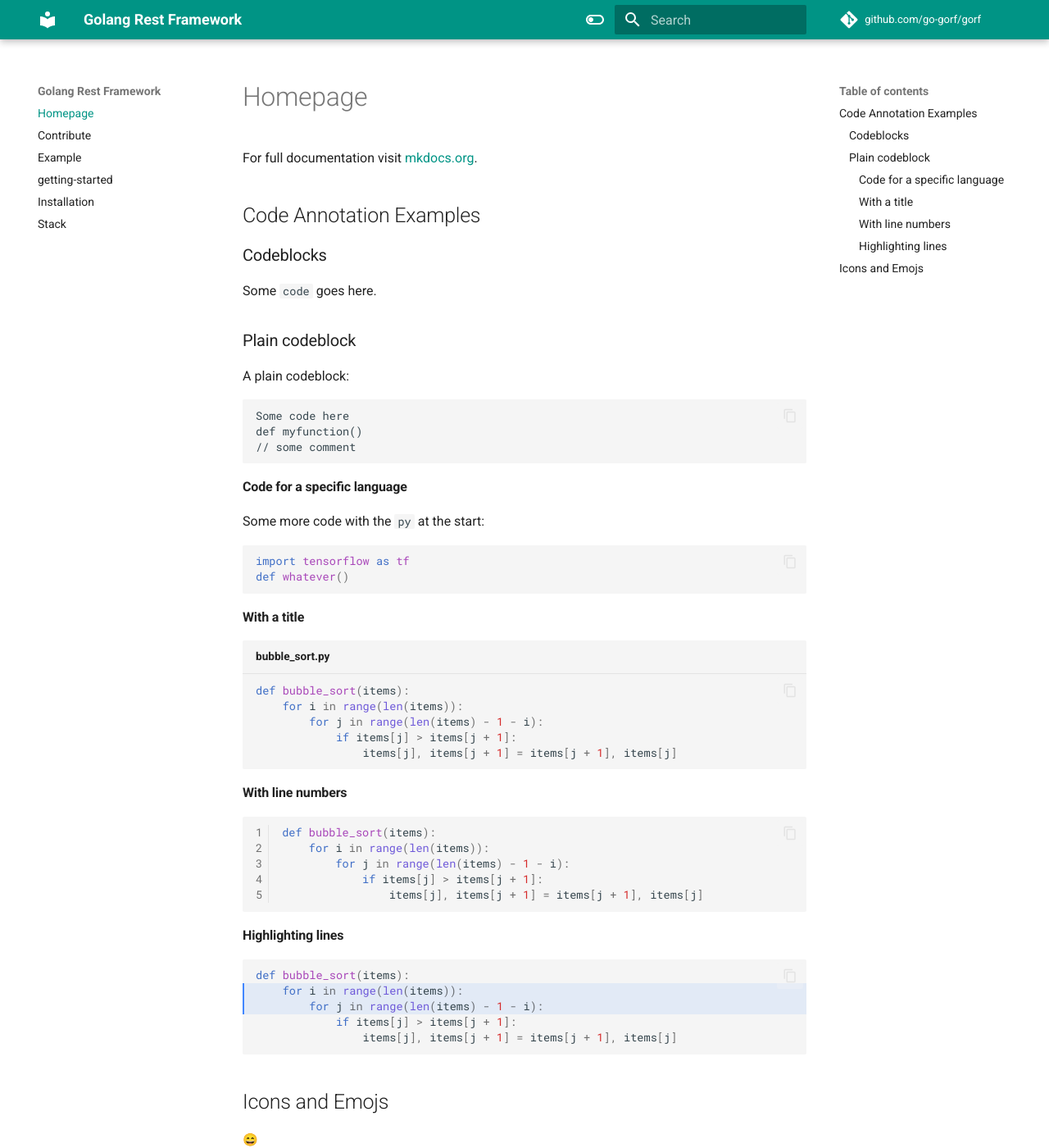
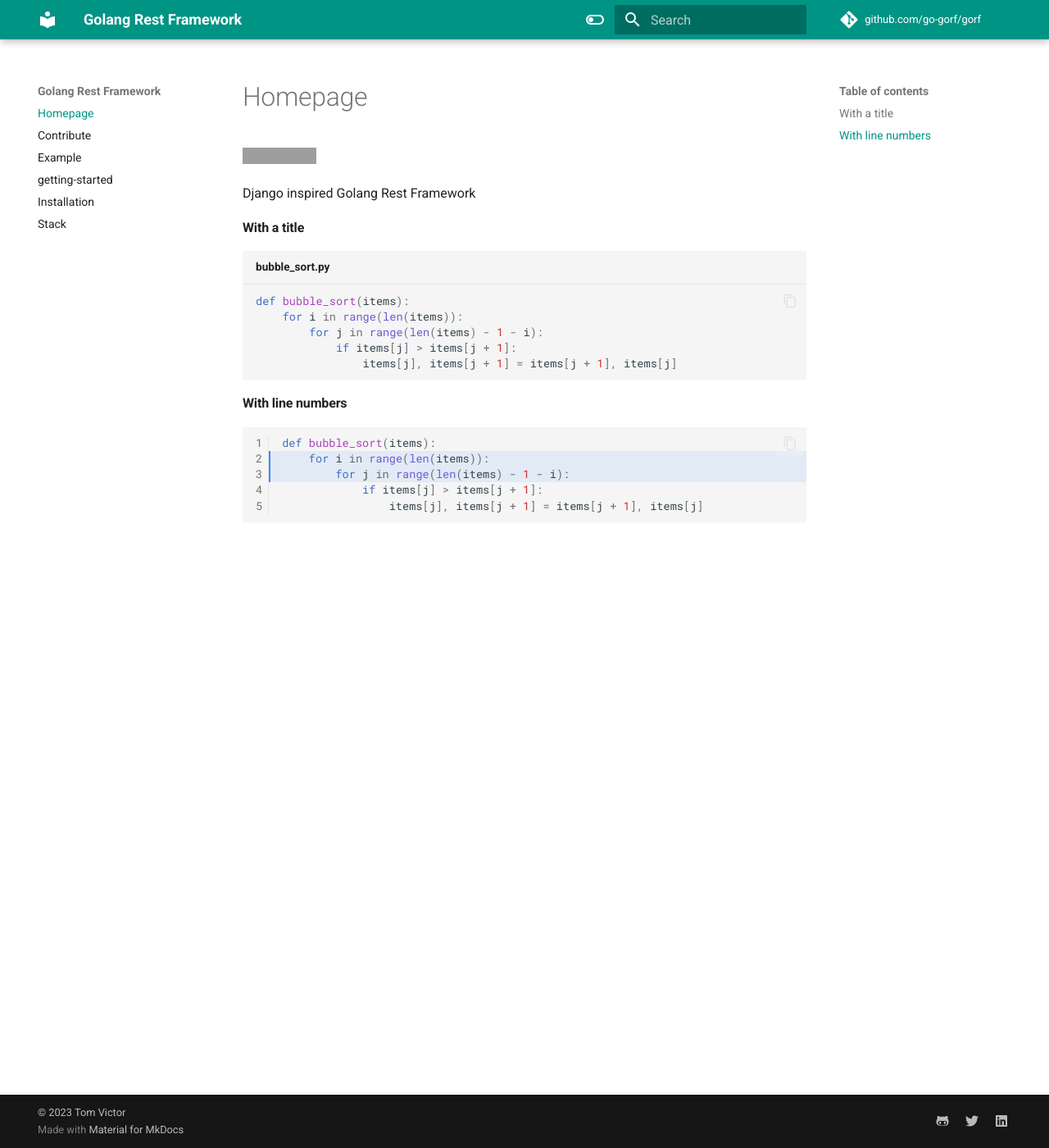
Before and after one commit to go-gorf/go-gorf.github.io, an MkDocs documentation site: the page built from docs/index.md, in a window 1280 px wide and 1400 px high. Shown: the whole window at 82% size. Built offline with MkDocs 1.6.1 and Material for MkDocs 9.7.7, drawn with Linux system fonts in a browser that asks for light colours; emoji names are drawn with the system emoji font; comment, search, counter and statistics services are not loaded; grey boxes are pictures that could not be loaded.

Commit message:
Update index.md

````diff
--- a/docs/index.md
+++ b/docs/index.md
@@ -1,31 +1,8 @@
 # Homepage
 
-For full documentation visit [mkdocs.org](https://www.mkdocs.org).
+[![Go](https://github.com/go-gorf/gorf/actions/workflows/go.yml/badge.svg)](https://github.com/go-gorf/gorf/actions/workflows/go.yml)
 
-## Code Annotation Examples
-
-### Codeblocks
-
-Some `code` goes here.
-
-### Plain codeblock
-
-A plain codeblock:
-
-```
-Some code here
-def myfunction()
-// some comment
-```
-
-#### Code for a specific language
-
-Some more code with the `py` at the start:
-
-``` py
-import tensorflow as tf
-def whatever()
-```
+Django inspired Golang Rest Framework
 
 #### With a title
 
@@ -39,30 +16,10 @@
 
 #### With line numbers
 
-``` py linenums="1"
+``` py linenums="1" hl_lines="2 3"
 def bubble_sort(items):
     for i in range(len(items)):
         for j in range(len(items) - 1 - i):
             if items[j] > items[j + 1]:
                 items[j], items[j + 1] = items[j + 1], items[j]
 ```
-
-#### Highlighting lines
-
-``` py hl_lines="2 3"
-def bubble_sort(items):
-    for i in range(len(items)):
-        for j in range(len(items) - 1 - i):
-            if items[j] > items[j + 1]:
-                items[j], items[j + 1] = items[j + 1], items[j]
-```
-
-## Icons and Emojs
-
-:smile:
-
-:fontawesome-regular-face-laugh-wink:
-
-:fontawesome-brands-twitter:{ .twitter }
-
-:octicons-heart-fill-24:{ .heart }
````
